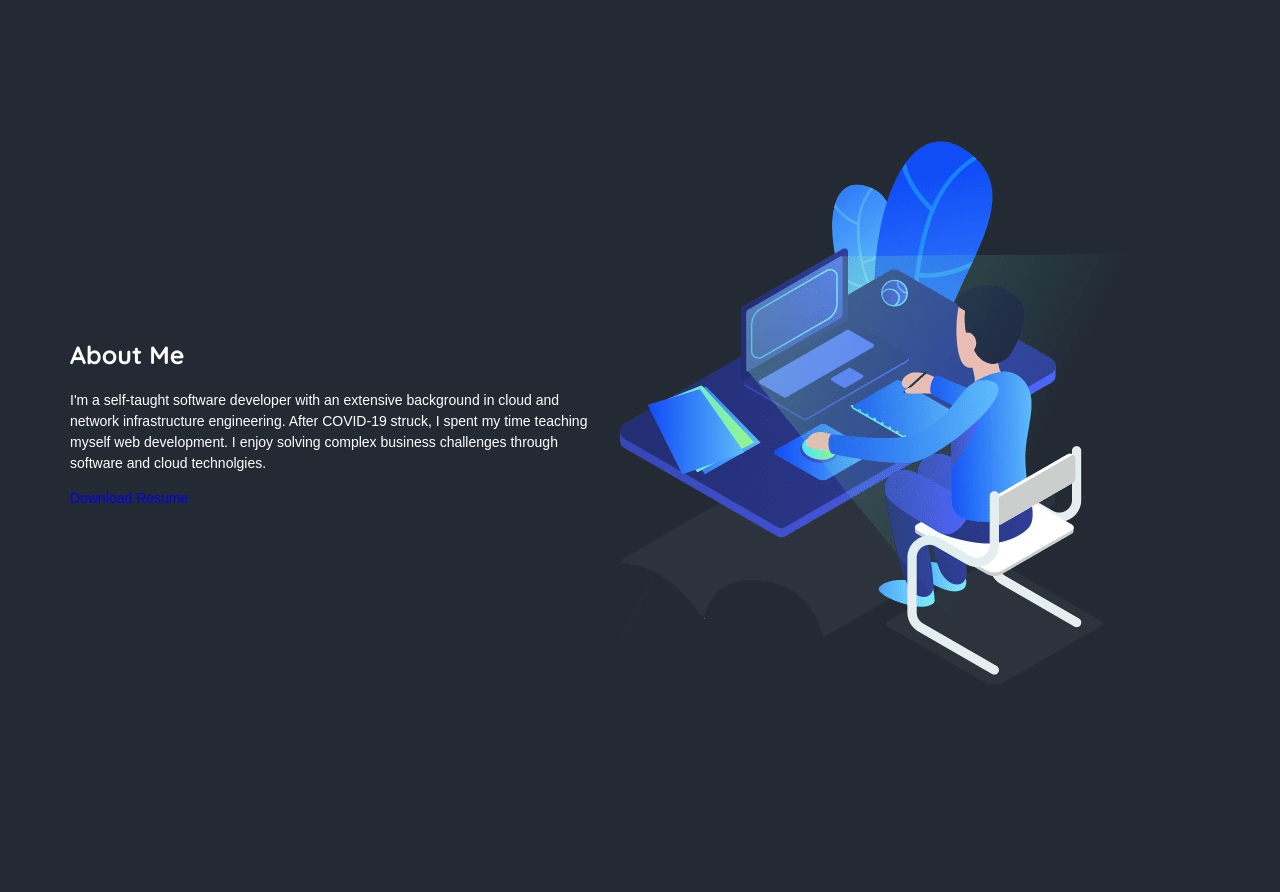
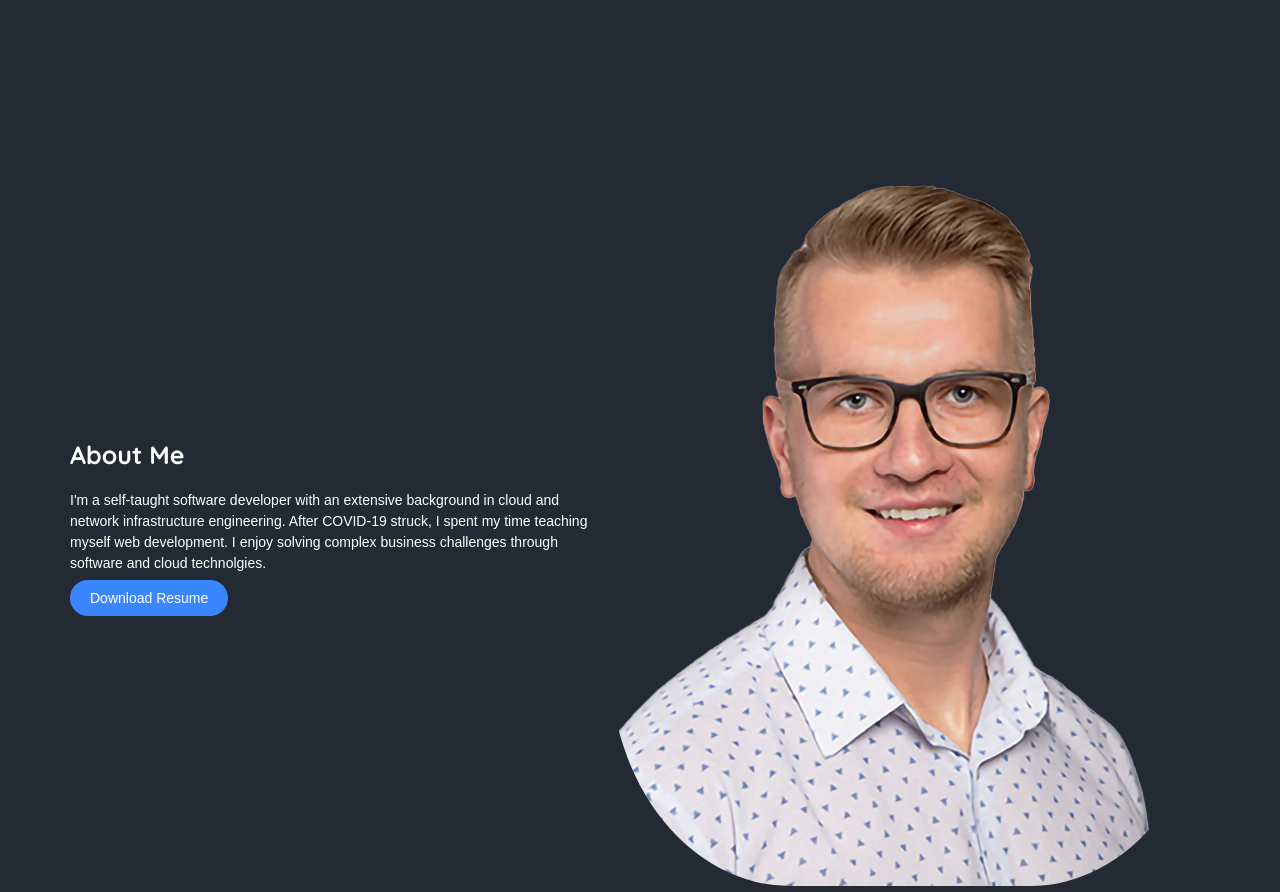
Before and after one commit to curtrube/static-site-template, a website: page index.html in a window 1280 px wide. Shown: the part 720-1612 px from the top of the page. Before the commit the page ends 1412 px from the top, so only its background shows below. Drawn offline with nearby package versions, Linux system fonts and the light colour scheme.

Commit message:
added new headshot to about section

```diff
--- a/css/site.css
+++ b/css/site.css
@@ -301,3 +301,7 @@ a {
 .about-me {
   align-items: center;
 }
+
+.about-headshot {
+  border-radius: 30%;
+}
--- a/index.html
+++ b/index.html
@@ -33,7 +33,7 @@
       </ul>
     </nav>
     <main>
-      <section>
+      <section id="hero">
         <div class="hero">
           <div>
             <h1 class="hero__title">
@@ -59,10 +59,10 @@
                 development. I enjoy solving complex business challenges through
                 software and cloud technolgies.
               </p>
-              <a href="#"> Download Resume </a>
+              <a class="badge badge--download" href="#">Download Resume</a>
             </div>
             <div>
-              <img src="./img/about.png" alt="" />
+              <img class="about-headshot" src="./img/headshot01.png" alt="" />
             </div>
           </div>
         </div>
```
Also changed, not shown: img/headshot01.png (added).
